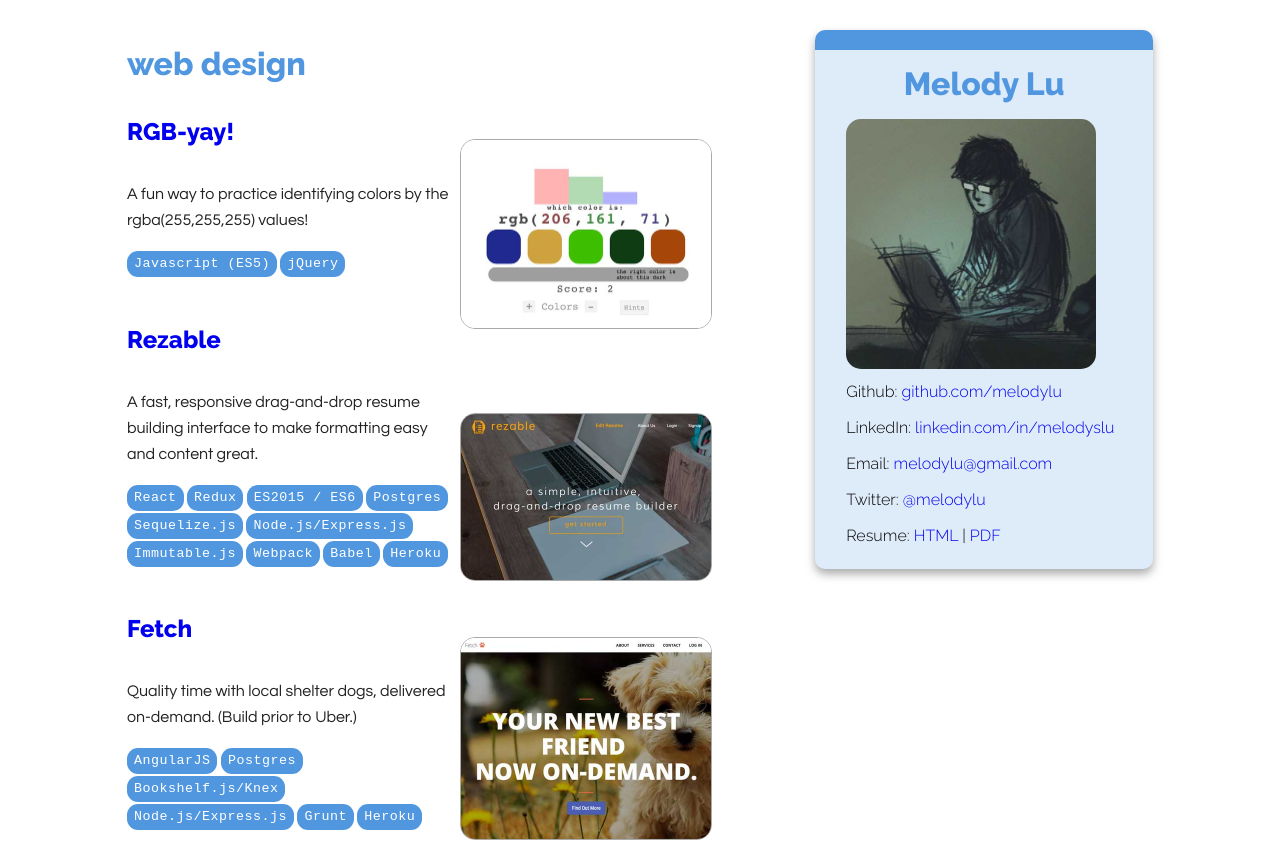
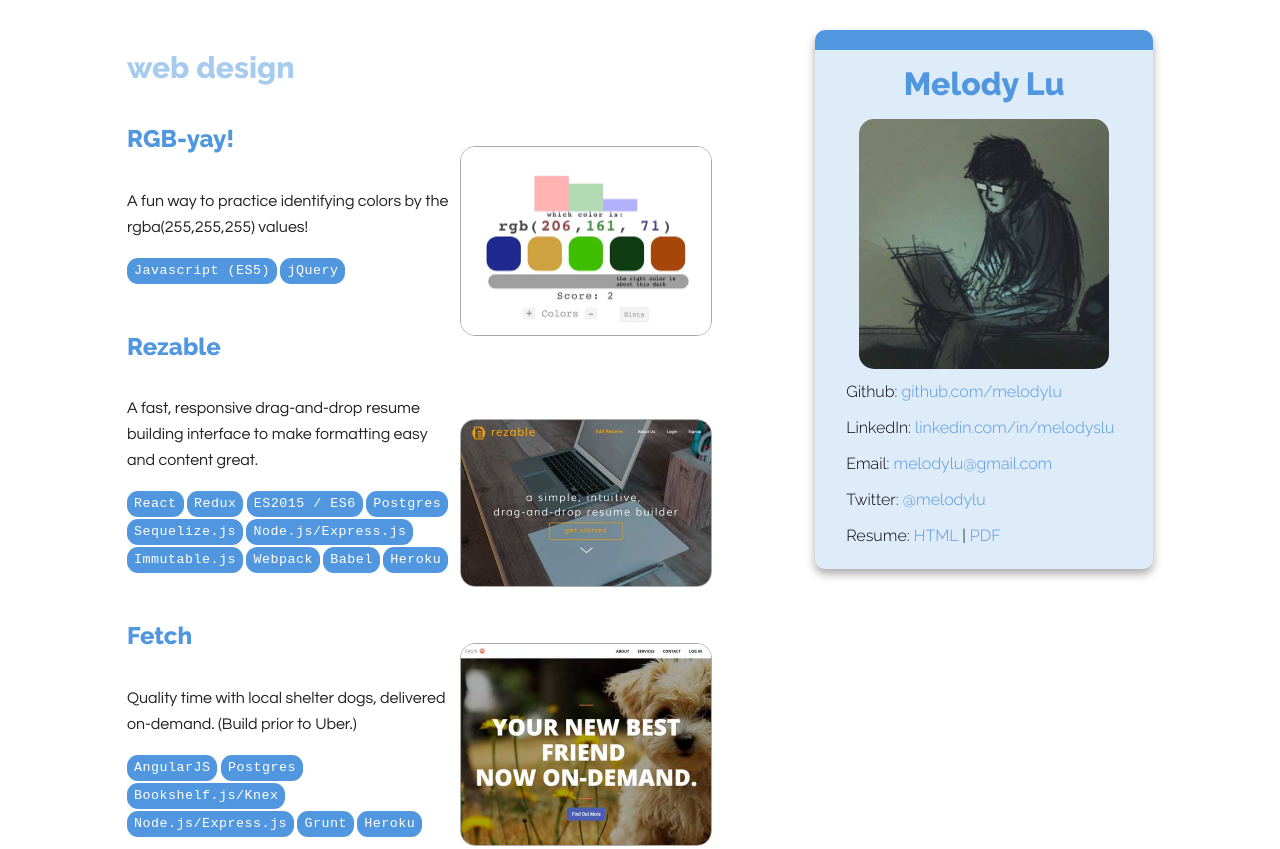
Before and after one commit to melodylu/melodylu.github.io, a plain HTML site: page index.html in a window 1280 px wide. Shown: the top 849 px of the page. Drawn offline with nearby package versions, Linux system fonts and the light colour scheme.

Commit message:
CSS edits

```diff
--- a/css/main.css
+++ b/css/main.css
@@ -192,6 +192,19 @@ aside ul,li, a {
     margin:0;
 }
 
+.main a,
+.main  a:hover,
+.main a:visited {
+    color: rgba(80, 151, 224, 1)
+}
+
+.main a:hover {
+    background-color: rgba(80, 151, 224, .1);
+    padding: 10px 0px;
+    border-radius: 11px;
+    /*color: white;*/
+}
+
 aside h1 {
     font-family: 'Raleway', sans-serif;
     font-weight: 800;
@@ -226,6 +239,12 @@ aside h1 {
 article section {
     padding-bottom: 30px;
 }
+.section-description {
+    font-family: 'Raleway', sans-serif;
+    font-weight: 800;
+    font-size: 30px;
+    color: rgba(80, 151, 224, .5);
+}
 .tech-list {
     display: block;
     text-decoration: none;
@@ -259,12 +278,16 @@ article section {
 
 .image-bio {
     width: 250px;
-    /*border: 1px solid #aaa;*/
     border-radius: 15px;
-    /*float: right;*/
-    /*margin-top: 0px;*/
+    position: relative;
+    margin: auto;
+    display: block;
 }
 
+.aside-full-width {
+    width: 100%;
+    position: relative;
+}
 footer h4 {
     /*font-size: smaller;*/
     color: rgba(0,0,0,.3);
--- a/index.html
+++ b/index.html
@@ -41,7 +41,11 @@
         <div class="main wrapper clearfix">
             <aside>
                 <h1>Melody Lu</h1>
+                <div class="aside-full-width">
+                <a href="http://github.com/melodylu">
                 <img src="./img/mel_stairs_blue_crop.jpg" class="image-bio">
+                </a>
+                </div>
                 <ul>
                     <li>Github: <a href="http://github.com/melodylu">github.com/melodylu</a></li>
                     <li>LinkedIn: <a href="https://www.linkedin.com/in/melodyslu">linkedin.com/in/melodyslu</a></li>
@@ -52,7 +56,7 @@
             </aside>
             <article>
                 <header>
-                    <h1 class="">web design</h1>
+                    <h2 class="section-description">web design</h2>
                     <!-- <p>These are my projects! There are others like them, but these are mine.</p> -->
                 </header>
                 <section>
@@ -69,8 +73,8 @@
                 <section>
                     <a href="http://www.rezable.io/">
                         <h2>Rezable</h2>
+                        <img class="image-thumbnail" src="./img/rezableTitle_500px.jpg">
                     </a>
-                    <img class="image-thumbnail" src="./img/rezableTitle_500px.jpg">
                     <p>A fast, responsive drag-and-drop resume building interface to make formatting easy and content great.</p>
                     <!-- <iframe src="https://player.vimeo.com/video/149104789?color=ff9f10&amp;title=0&amp;byline=0&amp;portrait=0" width="500" height="281" frameborder="0" webkitAllowFullScreen mozallowfullscreen allowFullScreen></iframe> -->
                     <ul class='tech-list'>
@@ -125,7 +129,7 @@
     <!-- #main-container -->
     <div class="footer-container">
         <footer class="wrapper">
-            <h4>Last Update 1/6/2015</h4>
+            <h4>Last Update: 1/6/2015</h4>
         </footer>
     </div>
     <script src="//ajax.googleapis.com/ajax/libs/jquery/1.11.2/jquery.min.js"></script>
```
